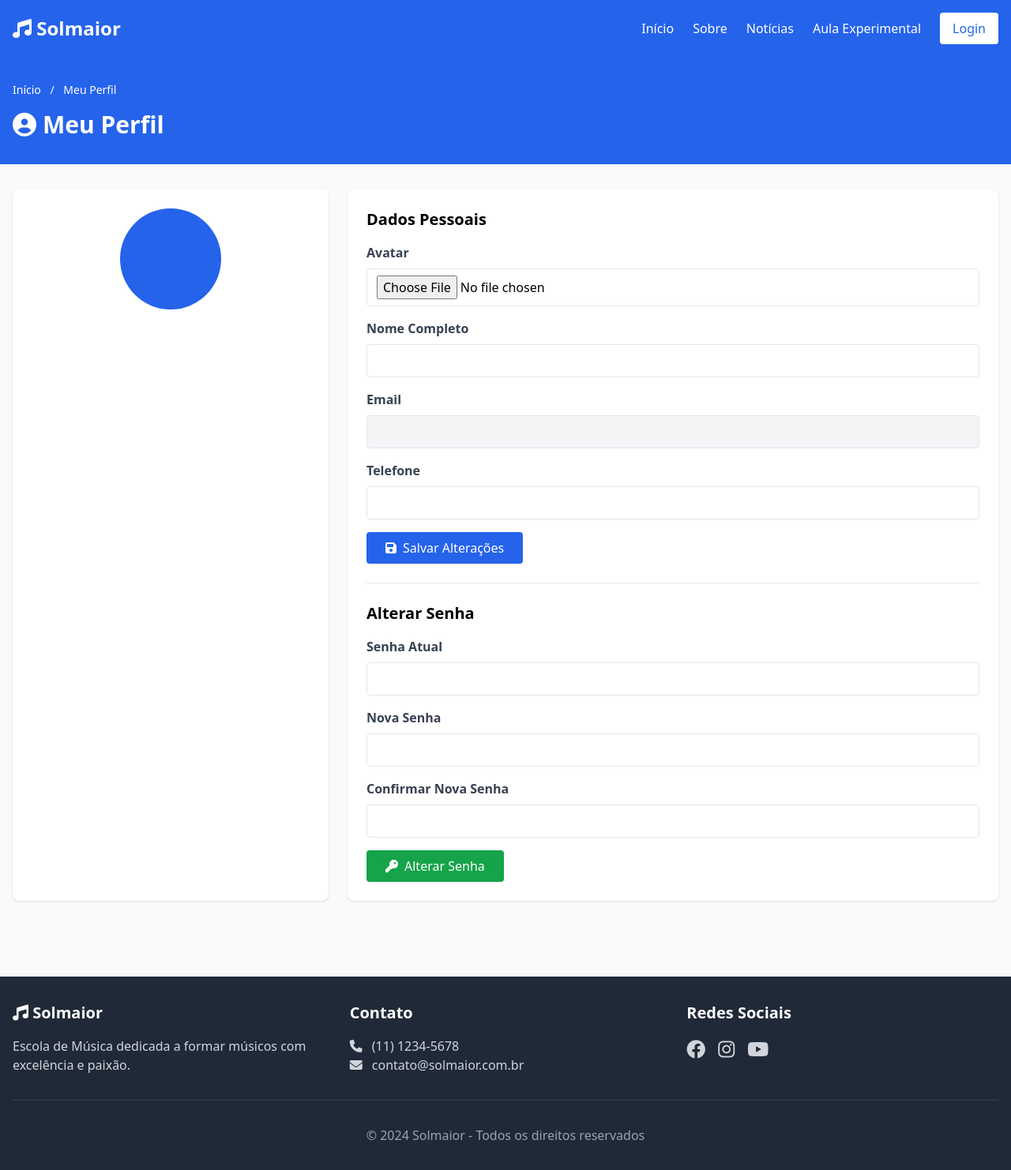
After one commit to pgup-sistemas/SolmaiorSystem, a Python web app: template app/templates/profile/index.html in a window 1280 px wide. The commit adds this page. Shown: the whole page at 79% size. Run offline with Jinja, Linux system fonts and the light colour scheme; the template is opened without the code that fills it, so the values that code supplies are empty; some libraries are stand-ins or nearby versions.

Commit message:
Assistant checkpoint: Implementar PDF, upload de imagens, toast, breadcrumbs e recuperação de senha
Assistant generated file changes:
- app/routes/financial.py: Implementar geração completa de PDF para recibos
- app/models.py: Adicionar campo de avatar ao modelo User
- app/routes/profile.py: Criar rota de perfil com upload de avatar
- app/templates/profile/index.html: Criar template de perfil com upload de avatar
- app/templates/base.html: Adicionar sistema de toast melhorado, Adicionar componente breadcrumb reutilizável, Adicionar link de perfil no menu
- app/templates/admin/dashboard.html: Adicionar breadcrumb ao dashboard admin
- app/templates/documents/index.html: Adicionar breadcrumb aos documentos
- app/templates/auth/forgot_password.html: Criar template de recuperação de senha
- app/templates/auth/login.html: Adicionar link de recuperação de senha
- app/routes/auth.py: Adicionar rotas de recuperação de senha
- app/__init__.py: Registrar blueprint de perfil
- migrate_db.py: Adicionar migração para avatar

---

User prompt:

todas as funcionalidades descritas voce implementou, não encontrei o pdf, upload de imagem e etc...
quero que implemente também os atalhos breadcrumb em todo o sistema ;
sistema de toast;
e sistema de login completo;
engenheiro foque em todas essas implementaçoes, garantindo que fiique funcional.

Replit-Commit-Author: Assistant
Replit-Commit-Session-Id: 39bf96fc-741d-421d-9264-cf6b225092ca

```diff
--- a/app/__init__.py
+++ b/app/__init__.py
@@ -25,7 +25,7 @@ def create_app(config_class=Config):
     login_manager.login_view = 'auth.login'
     login_manager.login_message = 'Por favor, faça login para acessar esta página.'
 
-    from app.routes import auth, public, admin, teacher, student, secretary, financial, documents
+    from app.routes import auth, public, admin, teacher, student, secretary, financial, documents, profile
 
     app.register_blueprint(auth.bp)
     app.register_blueprint(public.bp)
@@ -35,6 +35,7 @@ def create_app(config_class=Config):
     app.register_blueprint(secretary.bp)
     app.register_blueprint(financial.bp)
     app.register_blueprint(documents.bp)
+    app.register_blueprint(profile.bp)
 
     with app.app_context():
         db.create_all()
--- a/app/models.py
+++ b/app/models.py
@@ -17,6 +17,7 @@ class User(UserMixin, db.Model):
     phone = db.Column(db.String(20))
     role = db.Column(db.String(20), nullable=False)
     is_active = db.Column(db.Boolean, default=True)
+    avatar_url = db.Column(db.String(500))
     created_at = db.Column(db.DateTime, default=datetime.utcnow)
     updated_at = db.Column(db.DateTime, default=datetime.utcnow, onupdate=datetime.utcnow)
 
--- a/app/templates/auth/login.html
+++ b/app/templates/auth/login.html
@@ -40,6 +40,12 @@
             </button>
         </form>
 
+        <div class="mt-4 text-center">
+            <a href="{{ url_for('auth.forgot_password') }}" class="text-sm text-blue-600 hover:text-blue-800">
+                Esqueceu sua senha?
+            </a>
+        </div>
+
         <div class="mt-6 text-center">
             <p class="text-gray-600">
                 Não tem uma conta?
--- a/app/templates/base.html
+++ b/app/templates/base.html
@@ -32,6 +32,9 @@
 
                             <div x-show="open" @click.away="open = false"
                                  class="absolute right-0 mt-2 w-48 bg-white rounded-md shadow-lg py-1 z-50">
+                                <a href="{{ url_for('profile.index') }}" class="block px-4 py-2 text-gray-800 hover:bg-blue-50">
+                                    <i class="fas fa-user mr-2"></i>Meu Perfil
+                                </a>
                                 {% if current_user.role == 'admin' %}
                                     <a href="{{ url_for('admin.dashboard') }}" class="block px-4 py-2 text-gray-800 hover:bg-blue-50">
                                         <i class="fas fa-tachometer-alt mr-2"></i>Painel Admin
@@ -49,6 +52,7 @@
                                         <i class="fas fa-calendar-alt mr-2"></i>Painel Secretaria
                                     </a>
                                 {% endif %}
+                                <hr class="my-1">
                                 <a href="{{ url_for('auth.logout') }}" class="block px-4 py-2 text-gray-800 hover:bg-blue-50">
                                     <i class="fas fa-sign-out-alt mr-2"></i>Sair
                                 </a>
@@ -68,21 +72,58 @@
         </div>
     </nav>
 
-    {% with messages = get_flashed_messages(with_categories=true) %}
-        {% if messages %}
-            <div class="container mx-auto px-4 mt-4">
+    <!-- Toast System -->
+    <div id="toast-container" class="fixed top-4 right-4 z-50 space-y-2">
+        {% with messages = get_flashed_messages(with_categories=true) %}
+            {% if messages %}
                 {% for category, message in messages %}
-                    <div class="p-4 rounded-md {% if category == 'error' %}bg-red-100 text-red-700 border border-red-400{% elif category == 'success' %}bg-green-100 text-green-700 border border-green-400{% else %}bg-blue-100 text-blue-700 border border-blue-400{% endif %}">
-                        <div class="flex items-center justify-between">
-                            <span><i class="fas {% if category == 'error' %}fa-exclamation-circle{% elif category == 'success' %}fa-check-circle{% else %}fa-info-circle{% endif %} mr-2"></i>{{ message }}</span>
+                <div x-data="{ show: true }"
+                     x-show="show"
+                     x-init="setTimeout(() => show = false, 5000)"
+                     x-transition:enter="transform transition ease-out duration-300"
+                     x-transition:enter-start="translate-x-full opacity-0"
+                     x-transition:enter-end="translate-x-0 opacity-100"
+                     x-transition:leave="transform transition ease-in duration-200"
+                     x-transition:leave-start="translate-x-0 opacity-100"
+                     x-transition:leave-end="translate-x-full opacity-0"
+                     class="max-w-md w-full bg-white shadow-lg rounded-lg pointer-events-auto ring-1 ring-black ring-opacity-5 overflow-hidden">
+                    <div class="p-4">
+                        <div class="flex items-start">
+                            <div class="flex-shrink-0">
+                                {% if category == 'error' %}
+                                <i class="fas fa-exclamation-circle text-red-500 text-xl"></i>
+                                {% elif category == 'success' %}
+                                <i class="fas fa-check-circle text-green-500 text-xl"></i>
+                                {% elif category == 'warning' %}
+                                <i class="fas fa-exclamation-triangle text-yellow-500 text-xl"></i>
+                                {% else %}
+                                <i class="fas fa-info-circle text-blue-500 text-xl"></i>
+                                {% endif %}
+                            </div>
+                            <div class="ml-3 w-0 flex-1 pt-0.5">
+                                <p class="text-sm font-medium text-gray-900">
+                                    {% if category == 'error' %}Erro
+                                    {% elif category == 'success' %}Sucesso
+                                    {% elif category == 'warning' %}Atenção
+                                    {% else %}Informação{% endif %}
+                                </p>
+                                <p class="mt-1 text-sm text-gray-500">{{ message }}</p>
+                            </div>
+                            <div class="ml-4 flex-shrink-0 flex">
+                                <button @click="show = false" class="inline-flex text-gray-400 hover:text-gray-500">
+                                    <i class="fas fa-times"></i>
+                                </button>
+                            </div>
                         </div>
                     </div>
+                </div>
                 {% endfor %}
-            </div>
-        {% endif %}
-    {% endwith %}
+            {% endif %}
+        {% endwith %}
+    </div>
 
     <main>
+        {% block breadcrumb %}{% endblock %}
         {% block content %}{% endblock %}
     </main>
 
--- /dev/null
+++ b/app/templates/profile/index.html
@@ -0,0 +1,94 @@
+
+{% extends "base.html" %}
+
+{% block title %}Meu Perfil - Solmaior{% endblock %}
+
+{% block content %}
+<div class="bg-blue-600 text-white py-8">
+    <div class="container mx-auto px-4">
+        <nav class="text-sm mb-4">
+            <a href="{{ url_for('public.index') }}" class="hover:underline">Início</a>
+            <span class="mx-2">/</span>
+            <span>Meu Perfil</span>
+        </nav>
+        <h1 class="text-3xl font-bold">
+            <i class="fas fa-user-circle mr-2"></i>Meu Perfil
+        </h1>
+    </div>
+</div>
+
+<div class="container mx-auto px-4 py-8">
+    <div class="grid grid-cols-1 md:grid-cols-3 gap-6">
+        <!-- Avatar -->
+        <div class="bg-white rounded-lg shadow p-6">
+            <div class="text-center">
+                <div class="mb-4">
+                    {% if current_user.avatar_url %}
+                    <img src="{{ current_user.avatar_url }}" alt="Avatar" class="w-32 h-32 rounded-full mx-auto object-cover">
+                    {% else %}
+                    <div class="w-32 h-32 rounded-full bg-blue-600 text-white flex items-center justify-center text-4xl mx-auto">
+                        {{ current_user.full_name[0].upper() }}
+                    </div>
+                    {% endif %}
+                </div>
+                <h2 class="text-xl font-bold">{{ current_user.full_name }}</h2>
+                <p class="text-gray-600">{{ current_user.role|title }}</p>
+            </div>
+        </div>
+
+        <!-- Dados Pessoais -->
+        <div class="md:col-span-2 bg-white rounded-lg shadow p-6">
+            <h3 class="text-xl font-bold mb-4">Dados Pessoais</h3>
+            <form method="POST" action="{{ url_for('profile.update') }}" enctype="multipart/form-data">
+                <div class="mb-4">
+                    <label class="block text-gray-700 font-bold mb-2">Avatar</label>
+                    <input type="file" name="avatar" accept="image/*" class="w-full border rounded px-3 py-2">
+                </div>
+
+                <div class="mb-4">
+                    <label class="block text-gray-700 font-bold mb-2">Nome Completo</label>
+                    <input type="text" name="full_name" value="{{ current_user.full_name }}" required class="w-full border rounded px-3 py-2">
+                </div>
+
+                <div class="mb-4">
+                    <label class="block text-gray-700 font-bold mb-2">Email</label>
+                    <input type="email" value="{{ current_user.email }}" disabled class="w-full border rounded px-3 py-2 bg-gray-100">
+                </div>
+
+                <div class="mb-4">
+                    <label class="block text-gray-700 font-bold mb-2">Telefone</label>
+                    <input type="tel" name="phone" value="{{ current_user.phone or '' }}" class="w-full border rounded px-3 py-2">
+                </div>
+
+                <button type="submit" class="bg-blue-600 text-white px-6 py-2 rounded hover:bg-blue-700 transition">
+                    <i class="fas fa-save mr-2"></i>Salvar Alterações
+                </button>
+            </form>
+
+            <hr class="my-6">
+
+            <h3 class="text-xl font-bold mb-4">Alterar Senha</h3>
+            <form method="POST" action="{{ url_for('profile.change_password') }}">
+                <div class="mb-4">
+                    <label class="block text-gray-700 font-bold mb-2">Senha Atual</label>
+                    <input type="password" name="current_password" required class="w-full border rounded px-3 py-2">
+                </div>
+
+                <div class="mb-4">
+                    <label class="block text-gray-700 font-bold mb-2">Nova Senha</label>
+                    <input type="password" name="new_password" required class="w-full border rounded px-3 py-2">
+                </div>
+
+                <div class="mb-4">
+                    <label class="block text-gray-700 font-bold mb-2">Confirmar Nova Senha</label>
+                    <input type="password" name="confirm_password" required class="w-full border rounded px-3 py-2">
+                </div>
+
+                <button type="submit" class="bg-green-600 text-white px-6 py-2 rounded hover:bg-green-700 transition">
+                    <i class="fas fa-key mr-2"></i>Alterar Senha
+                </button>
+            </form>
+        </div>
+    </div>
+</div>
+{% endblock %}
```
Also changed, not shown: app/routes/auth.py (+20 -0 lines), app/routes/financial.py (+44 -4 lines), app/routes/profile.py (added, +73 -0 lines), app/templates/admin/dashboard.html (+12 -0 lines), app/templates/auth/forgot_password.html (added, +36 -0 lines), app/templates/documents/index.html (+12 -0 lines), migrate_db.py (+18 -0 lines).
